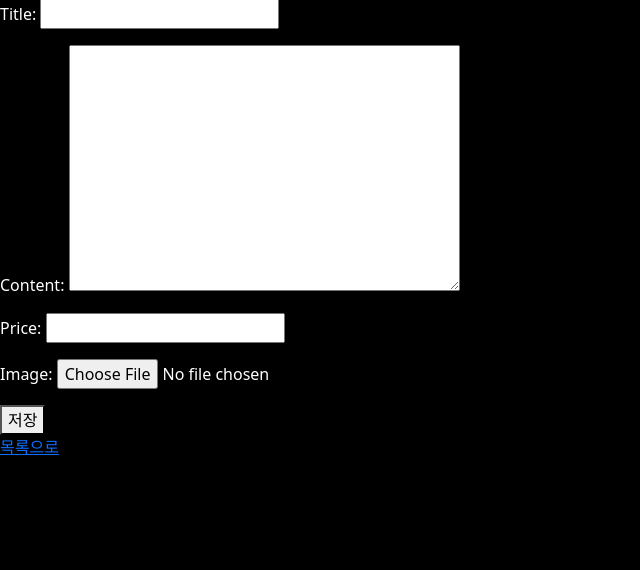
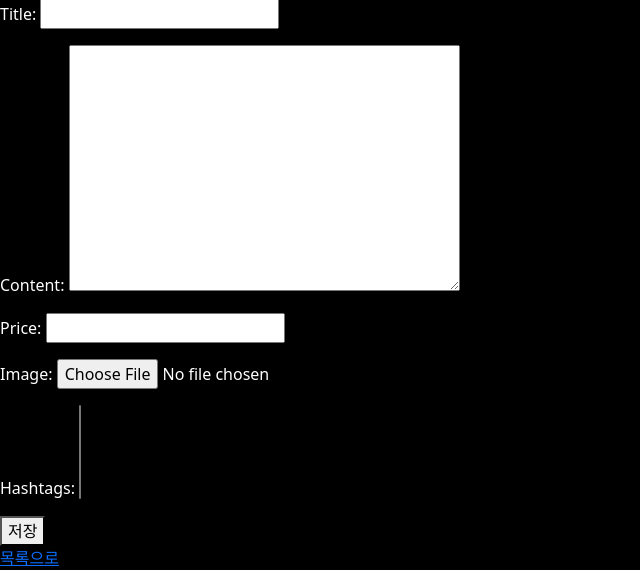
Before and after one commit to Jingood/Project-spartamarket, a Django app: page /products/create/ in a window 1280 px wide. Shown: the part 409-979 px from the top of the page, without its empty margins (0-640 px from the left). Before the commit the page ends 864 px from the top, so only its background shows below. Run offline with Django 4.2, Linux system fonts and the light colour scheme; the visitor is signed in with stand-in values (Sample User, id 1); data that the repository does not hold is empty; some libraries are stand-ins or nearby versions.

Commit message:
해시태그 설정 기능

```diff
--- a/spartamarket/products/models.py
+++ b/spartamarket/products/models.py
@@ -1,5 +1,12 @@
 from django.db import models
 from django.conf import settings
+
+
+class Hashtag(models.Model):
+    content = models.TextField(unique=True)
+
+    def __str__(self):
+        return self.content
 
 
 class Product(models.Model):
@@ -8,6 +15,7 @@
     price = models.IntegerField()
     image = models.ImageField(
         upload_to="images/", blank=True, default='default')
+    hashtags = models.ManyToManyField(Hashtag, blank=True)
     author = models.ForeignKey(
         settings.AUTH_USER_MODEL, on_delete=models.CASCADE, related_name='products'
     )
--- a/spartamarket/products/templates/products/product_detail.html
+++ b/spartamarket/products/templates/products/product_detail.html
@@ -7,6 +7,9 @@
 <h3>{{ product.title }}</h3>
 <p>{{ product.content }}</p>
 <p style="font-size: 30px;">{{ product.price|intcomma }}원</p>
+{% for tag in hashtags %}
+	<a>{{ tag.content }}</a>
+{% endfor %}
 <a href="{% url 'users:profile' product.author.id %}">
 	<p>{{ product.author.username }}</p>
 </a>
--- a/spartamarket/products/views.py
+++ b/spartamarket/products/views.py
@@ -1,5 +1,5 @@
 from django.shortcuts import render, redirect, get_object_or_404
-from .models import Product
+from .models import Product, Hashtag
 from .forms import ProductForm
 from django.views.decorators.http import require_POST, require_http_methods
 from django.db.models import Count
@@ -31,6 +31,11 @@
                 product = form.save(commit=False)
                 product.author = request.user
                 product.save()
+                for word in product.content.split():
+                    if word.startswith('#'):
+                        hashtag, created = Hashtag.objects.get_or_create(
+                            content=word)
+                        product.hashtags.add(hashtag)
                 return redirect('products:product_detail', product.pk)
         else:
             form = ProductForm()
@@ -41,7 +46,11 @@
 
 def product_detail(request, pk):
     product = get_object_or_404(Product, pk=pk)
-    context = {'product': product}
+    table = Product.hashtags.through.objects.filter(
+        product_id=pk).values('hashtag_id')
+    hashtags = Hashtag.objects.filter(id__in=table)
+    context = {'product': product,
+               'hashtags': hashtags}
     return render(request, 'products/product_detail.html', context)
 
 
@@ -54,6 +63,15 @@
                 form = ProductForm(request.POST, instance=product)
                 if form.is_valid():
                     product = form.save()
+                    table = Product.hashtags.through.objects.filter(
+                        product_id=pk).values('hashtag_id')
+                    hashtags = Hashtag.objects.filter(id__in=table)
+                    hashtags.delete()
+                    for word in product.content.split():
+                        if word.startswith('#'):
+                            hashtag, created = Hashtag.objects.get_or_create(
+                                content=word)
+                            product.hashtags.add(hashtag)
                     return redirect('products:product_detail', product.pk)
             else:
                 form = ProductForm(instance=product)
```
Also changed, not shown: spartamarket/accounts/migrations/0001_initial.py, spartamarket/media/images/wink_LmUsIRT.png (added), spartamarket/media/images/바미인형_0Yg0DnH.jpg (added), spartamarket/media/images/발등튀김.jpg (added), spartamarket/media/images/웃었다.jpg (added), spartamarket/products/migrations/0001_initial.py.
